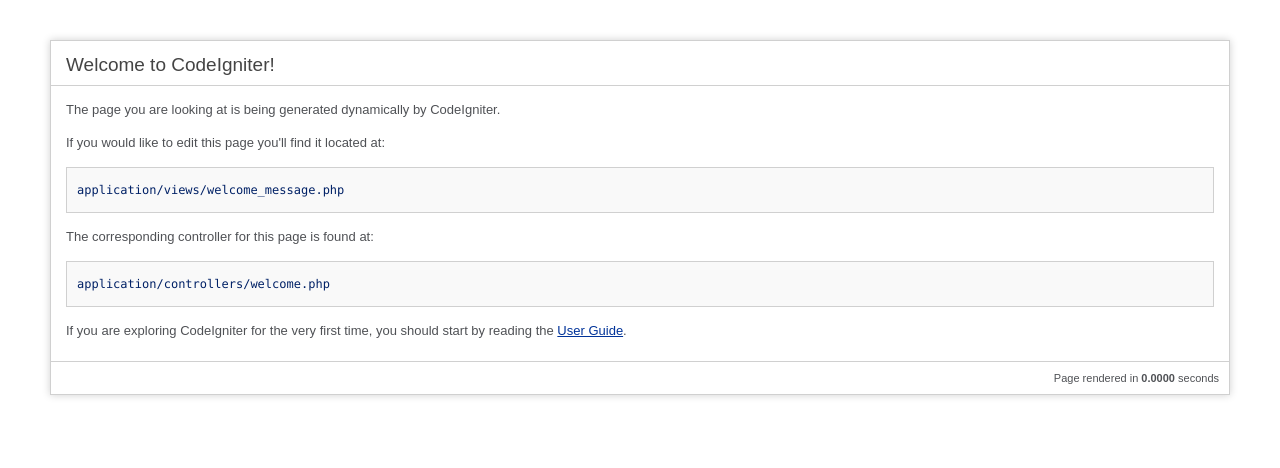
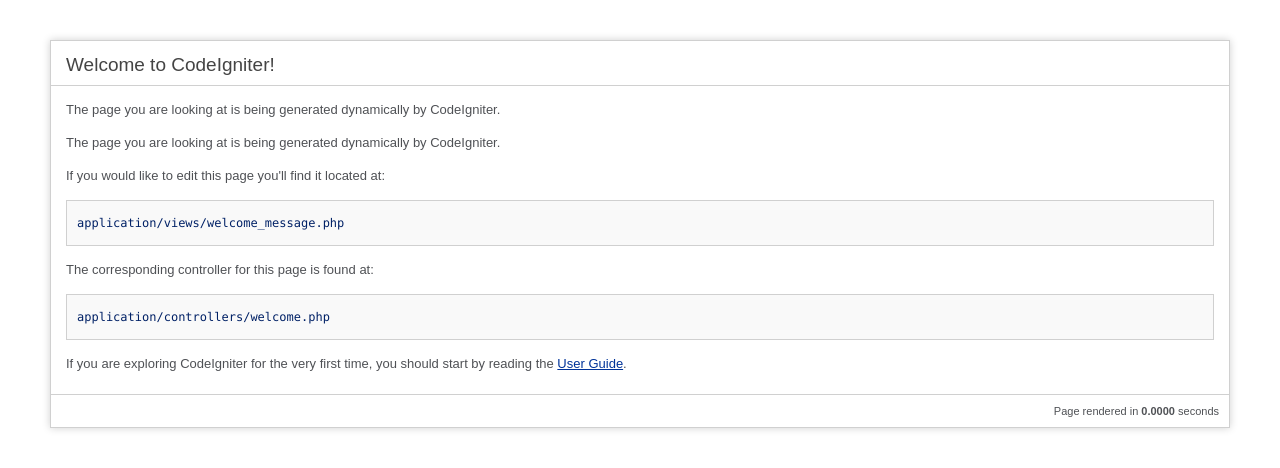
Before and after one commit to singhjolly/codeigniter, a CodeIgniter app: page /codeigniter/ in a window 1280 px wide. Shown: the top 468 px of the page. Run offline with CodeIgniter, Linux system fonts and the light colour scheme.

Commit message:
changes commit

```diff
--- a/application/views/welcome_message.php
+++ b/application/views/welcome_message.php
@@ -71,6 +71,7 @@
 
 	<div id="body">
 		<p>The page you are looking at is being generated dynamically by CodeIgniter.</p>
+        <p>The page you are looking at is being generated dynamically by CodeIgniter.</p>
 
 		<p>If you would like to edit this page you'll find it located at:</p>
 		<code>application/views/welcome_message.php</code>
```
